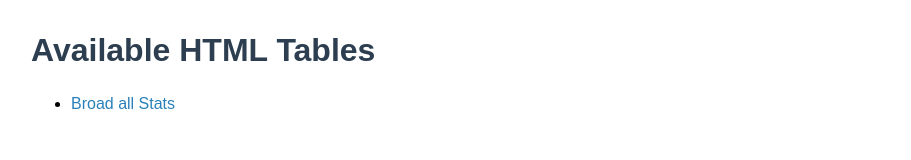
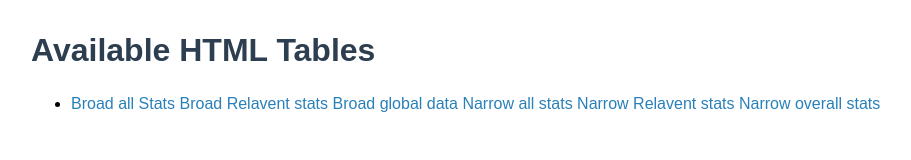
Before and after one commit to Jon-S-Wick/ClusterAnalysis, a plain HTML site: page docs/index.html in a window 1280 px wide. Shown: the whole page, without its empty margins (1-912 px from the left). Drawn offline with Linux system fonts and the light colour scheme.

Commit message:
Added files to index

```diff
--- a/docs/index.html
+++ b/docs/index.html
@@ -28,6 +28,19 @@
     <ul>
       <li>
         <a href="20250505RealventBroad/All_Stats.html">Broad all Stats</a>
+        <a href="20250505RealventBroad/Relavent-Stats.html"
+          >Broad Relavent stats
+        </a>
+        <a href="20250505RealventBroad/OverallClusterData.html"
+          >Broad global data</a
+        >
+        <a href="20250505RealventNarrow/All_Stats.html">Narrow all stats</a>
+        <a href="20250505RealventNarrow/Relavent-Stats.html"
+          >Narrow Relavent stats</a
+        >
+        <a href="20250505RealventNarrow/OverallClusterData.html"
+          >Narrow overall stats</a
+        >
       </li>
       <!-- <li><a href="table2.html">Table 2</a></li> -->
       <!-- <li><a href="table3.html">Table 3</a></li> -->
```
